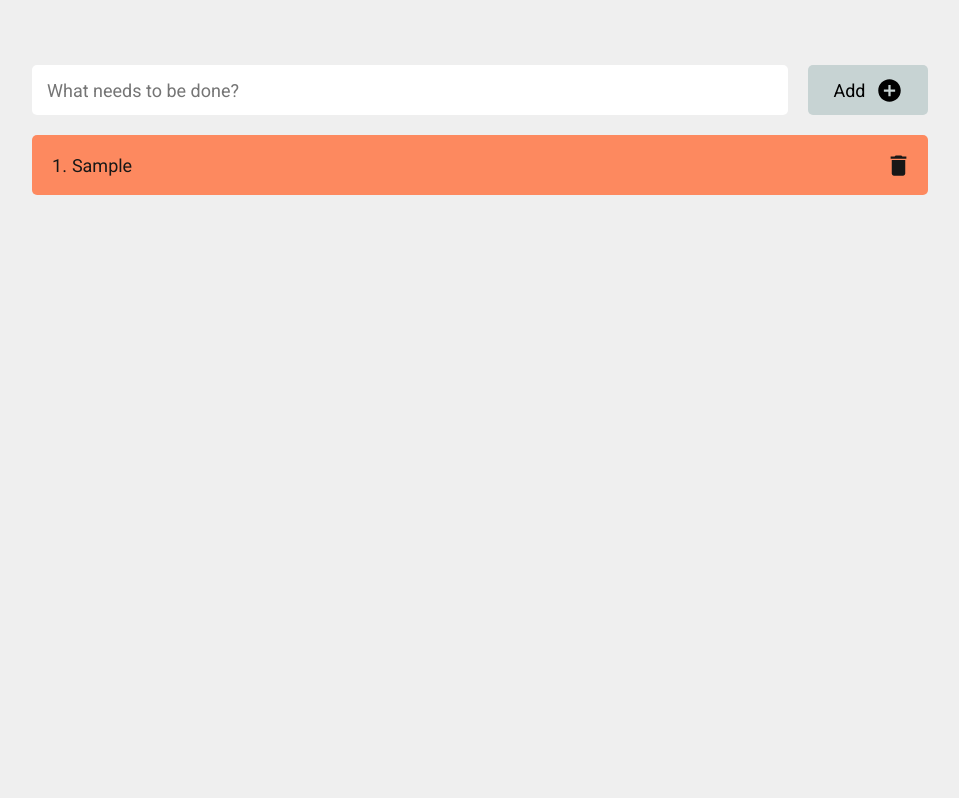
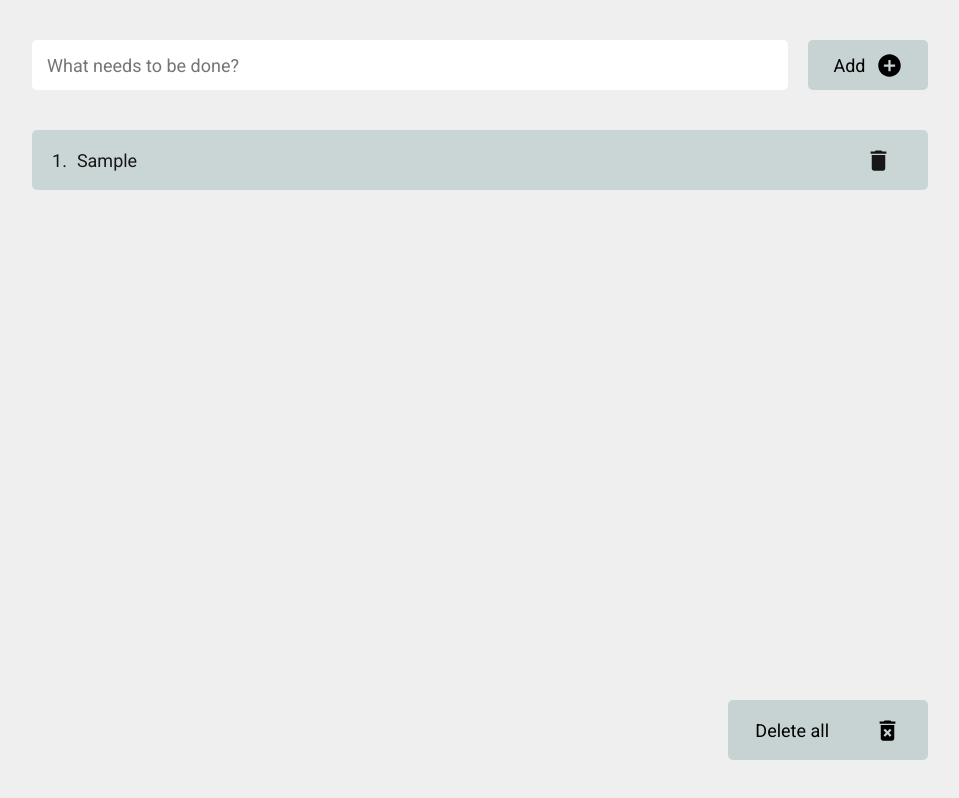
Before and after one commit to neekit95/todo-list, a React (Create React App) app: page / in a window 1280 px wide. Both pictures are taken after typing "Sample" into the empty fields and a click on the button "Add". Shown: the whole page, without its empty margins (160-1119 px from the left). Built offline with nearby package versions, Linux system fonts and the light colour scheme.

Commit message:
delete all button + scss correct

```diff
--- a/src/components/todo-list/todo-list.jsx
+++ b/src/components/todo-list/todo-list.jsx
@@ -2,6 +2,7 @@ import React, {useState} from 'react';
 import Todo from "./todo/todo";
 import style from './todo-list.module.scss';
 import AddCircleIcon from "@mui/icons-material/AddCircle";
+import DeleteForeverIcon from '@mui/icons-material/DeleteForever';
 
 const todoList = () => {
 
@@ -28,6 +29,9 @@ const todoList = () => {
 			handleSubmit(e);
 		}
 	}
+	function deleteAll () {
+		setTodos([]);
+	}
 
 	return (
 		<div className={style.container}>
@@ -50,6 +54,7 @@ const todoList = () => {
 				</button>
 			</div>
 
+			<div className={style.todos}>
 				{todos.map((todo, index) => (
 					<Todo
 						key={index+1}
@@ -59,6 +64,15 @@ const todoList = () => {
 					/>
 				))}
 			</div>
+
+			<button
+				className={style.buttonDelete}
+				onClick={deleteAll}
+			>
+				<p className={style.p}> Delete all</p>
+				<DeleteForeverIcon />
+			</button>
+		</div>
 	);
 };
 
--- a/src/components/todo-list/todo-list.module.scss
+++ b/src/components/todo-list/todo-list.module.scss
@@ -6,7 +6,8 @@
   //background-color: #dcc1c1;
   min-height: 90vh;
   min-width:70vw;
-  margin-top: 50px;
+  max-width: 80vw;
+  position: relative;
   //max-height: 90vh;
   //overflow: hidden;
 }
@@ -14,11 +15,9 @@
 .inputContainer {
   position: sticky;
   z-index: 3;
-
   top: 0;
   display: flex;
   justify-content: space-between;
-  //padding: 0 20px;
   align-items: center;
   flex-direction: row;
   background-color: transparent;
@@ -41,7 +40,7 @@
 
 
 }
-.button {
+.button, .buttonDelete {
   display: flex;
   justify-content: center;
   padding: 0 10px;
@@ -62,5 +61,52 @@
     box-shadow: 0 0 10px rgba(230, 225, 225, 0.5);
     background-color: #a7b7b7;
     transition: box-shadow 0.1s ease-in-out, background-color 0.1s ease-in-out;
+
+    svg {
+      transition: fill 0.1s ease-in-out, font-size 0.1s ease-in-out;
+      fill: lightgreen;
+    }
   }
 }
+.todos {
+  flex-grow: 1;
+  display: flex;
+  justify-content: flex-start;
+  align-items: flex-start;
+  margin-top: 20px;
+  z-index: 2;
+  flex-direction: column;
+  width: 100%;
+  max-width: 70vw;
+  max-height: 70vh;
+  overflow: scroll;
+  gap: 10px;
+  border-radius: 5px;
+  //background-color: #bc60a5;
+}
+
+.buttonDelete {
+  justify-content: space-around;
+  width: 100%;
+  min-width: 200px;
+  height: 60px;
+  position: absolute;
+  bottom: 0;
+  right: 0;
+  cursor: pointer;
+  svg {
+    fill: black;
+    font-size: 27px;
+    transition: fill 0.2s ease-in-out, font-size 0.1s ease-in-out;
+  }
+
+  &:hover {
+    svg {
+      transition: fill 0.1s ease-in-out, font-size 0.1s ease-in-out;
+      fill: red;
+    }
+  }
+  .p {
+    text-align: center;
+  }
+}
--- a/src/components/todo-list/todo/todo.module.scss
+++ b/src/components/todo-list/todo/todo.module.scss
@@ -3,27 +3,25 @@
   display: flex;
   justify-content: space-between;
   align-items: center;
-  background-color: coral;
-  min-height: 50px;
-  height: max-content;
+  background-color: #c7d3d3;
+  min-height: fit-content;
   min-width: 600px;
   max-width: 80vw;
   border-radius: 5px;
   width: 100%;
-  padding-left: 10px;
-  overflow: scroll;
-  text-align: start;
+  //height: fit-content;
+  padding: 0 20px;
   opacity: 90%;
   transition: box-shadow 0.1s ease-in-out, opacity 0.1s ease-in-out;
-  position: relative;
+  overflow: visible;
+  z-index: 1;
+
   &:hover {
     cursor: pointer;
     box-shadow: 0 0 10px rgba(0, 0, 0, 0.5);
     opacity: 100%;
     transition: box-shadow 0.1s ease-in-out, opacity 0.1s ease-in-out;
   }
-
-  z-index: 1;
 }
 
 .container2 {
@@ -56,16 +54,17 @@
 .text, .text2 {
   display: flex;
   justify-content: flex-start;
+  align-items: center;
   text-align: start;
-  align-items: center;
-  flex-grow: 1;
-  max-width: 900px;
-  margin-top: 10px;
-  margin-bottom: 10px;
+  width: 90%;
   white-space: normal;
-  //hyphens: auto;
+  hyphens: auto;
   word-break: break-word;
-  overflow: scroll;
+  overflow: visible;
+  height: fit-content;
+
+  margin: 10px 10px;
+
 
 }
 
@@ -76,17 +75,16 @@
     fill: black;
     font-size: 27px;
     transition: fill 0.2s ease-in-out, font-size 0.1s ease-in-out;
+  }
 
-    &:hover {
+  &:hover {
+    svg {
       transition: fill 0.1s ease-in-out, font-size 0.1s ease-in-out;
       fill: red;
       font-size: 32px;
     }
-
   }
-
   z-index: 2;
-
   display: flex;
   justify-content: center;
   align-items: center;
@@ -96,14 +94,11 @@
   border: none;
   cursor: pointer;
   transition: fill 0.3s ease-in-out, font-size 0.3s ease-in-out;
-
-
 }
 
 .counter {
   display: flex;
   justify-content: center;
   align-items: center;
-  margin-right: 5px;
-  margin-left: 10px;
+
 }
```
Lines whose indentation alone changed are shown as unchanged.
